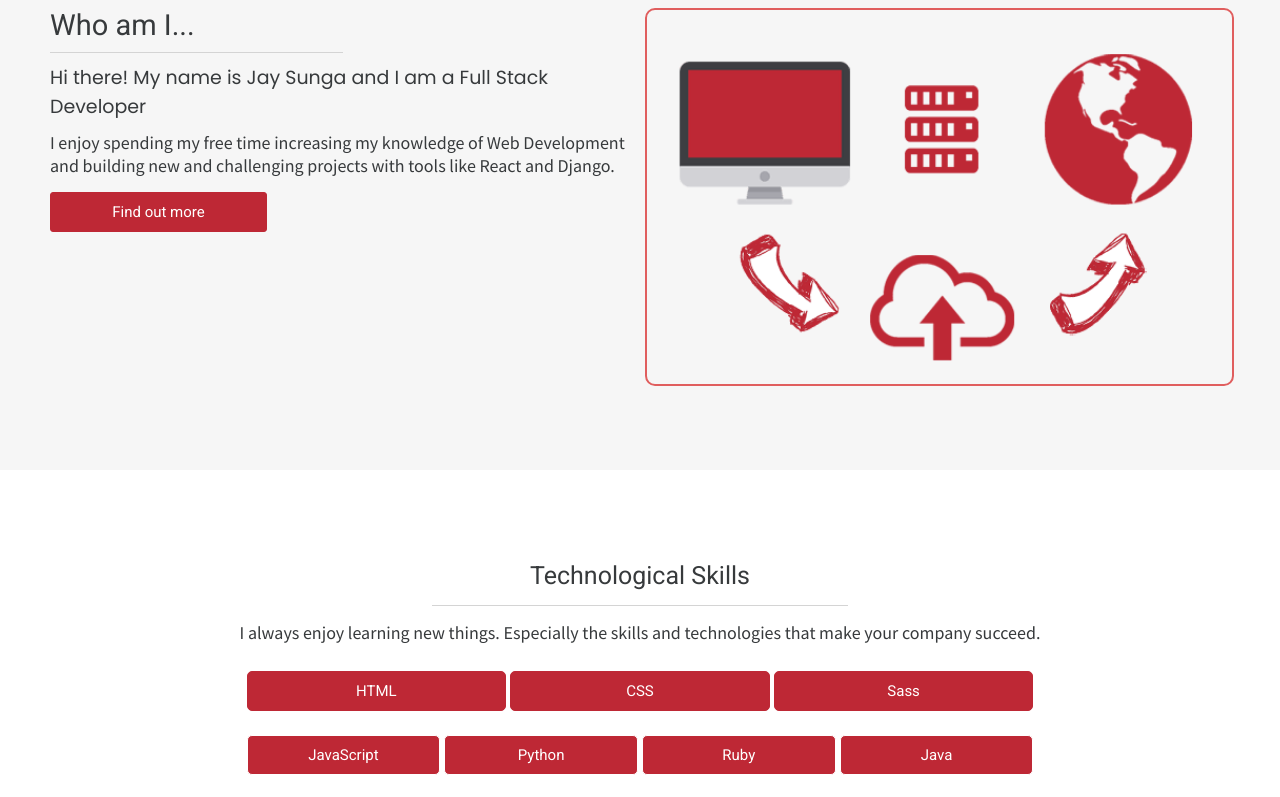
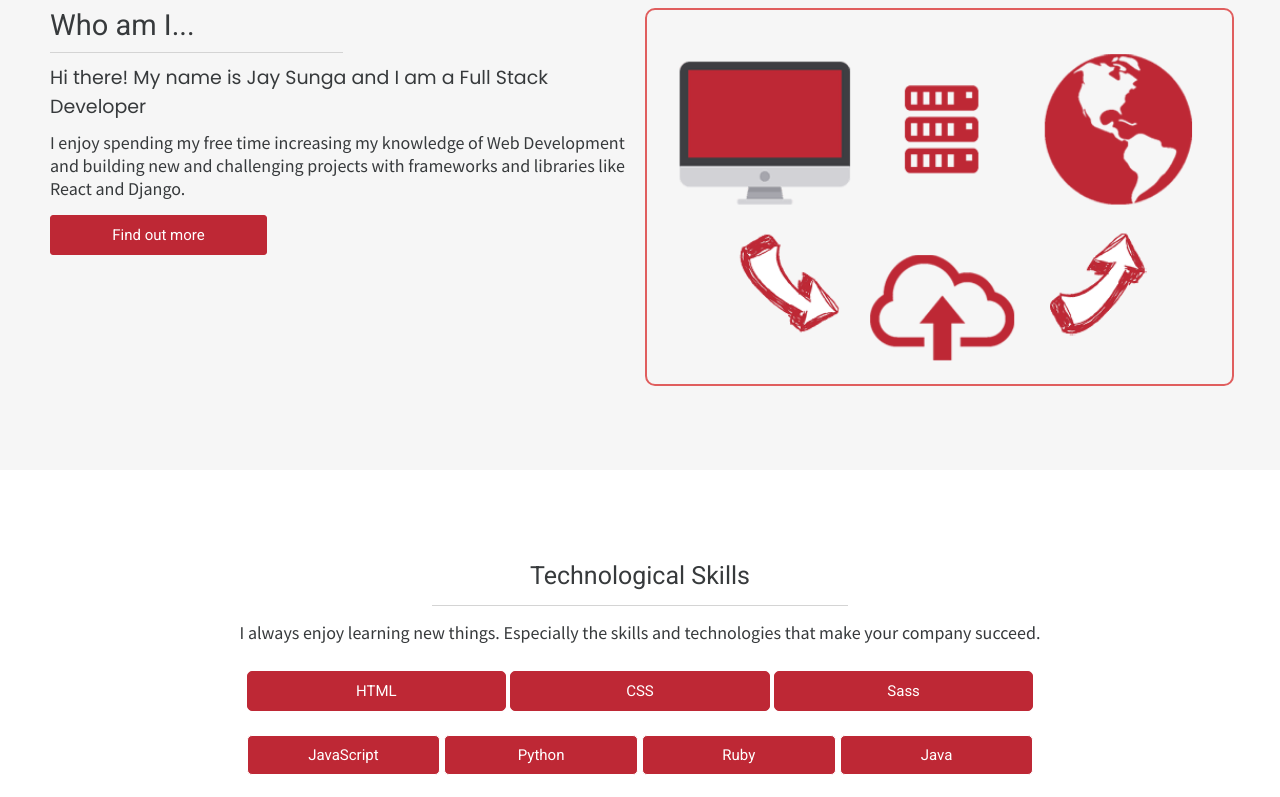
Before and after one commit to jsunga/portfolio, a React (Create React App) app: page / in a window 1280 px wide. Shown: the part 880-1677 px from the top of the page. Built offline with nearby package versions, Linux system fonts and the light colour scheme.

Commit message:
check for typos

```diff
--- a/src/components/About.js
+++ b/src/components/About.js
@@ -147,7 +147,7 @@ export default class About extends Component {
             <Description>
               I enjoy spending my free time increasing my knowledge of
               Web Development and building new and challenging projects
-              with tools like React and Django.
+              with frameworks and libraries like React and Django.
             </Description>
             <Link
               activeClass='active'
--- a/src/components/Footer.js
+++ b/src/components/Footer.js
@@ -70,7 +70,7 @@ export default class Footer extends Component {
               company special.
             </Description>
             <Description>
-              I code everyday and try to learn more popular technologies by taking Udemy online courses.
+              I code every day and try to learn more popular technologies by taking Udemy online courses.
             </Description>
             <Description>
               I want to make things that make a difference, and that is why I'm thriving to make a big impact
```
